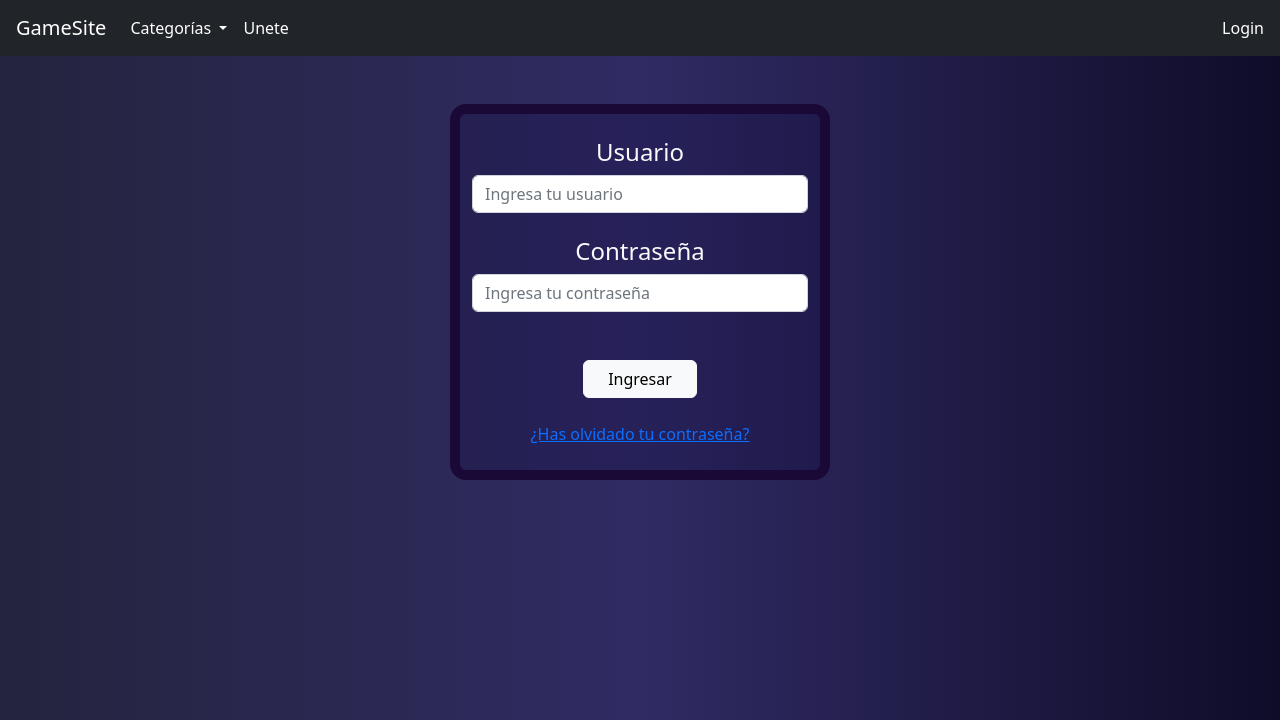
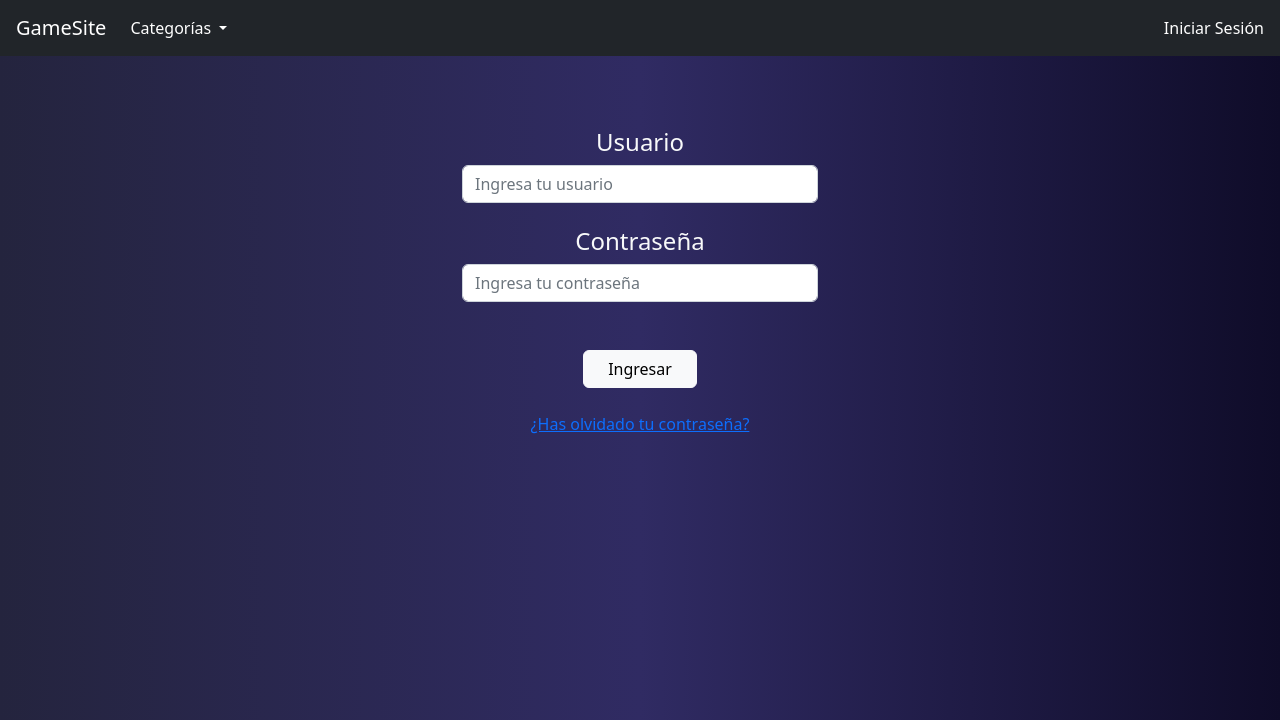
Before and after one commit to Wladimir3984/PROYECTO_BIMESTRE_PROGRAMACION_WEB, a Django app: page /loggin/ in a window 1280 px wide. Shown: the top 720 px of the page. Run offline with Django 4.2, Linux system fonts and the light colour scheme; parts of the project's set-up code (start-up, migrations or seed data) failed here and were passed over.

Commit message:
iniciar y cerrar sesión listo, falta el registrarse y ver el tema de validar si es admin o no

```diff
--- a/gamesite/app/static/app/css/loggin.css
+++ b/gamesite/app/static/app/css/loggin.css
@@ -1,15 +1,15 @@
-#col_loggin{
-    background-color: rgba(9, 3, 58, 0.233);
-    border: 10px solid rgb(26, 8, 54);
-    border-radius: 1em;
-
+main {
+  background: #0f0c29; /* fallback for old browsers */
+  background: -webkit-linear-gradient(
+    to right,
+    #24243e,
+    #302b63,
+    #0f0c29
+  ); /* Chrome 10-25, Safari 5.1-6 */
+  background: linear-gradient(
+    to right,
+    #24243e,
+    #302b63,
+    #0f0c29
+  ); /* W3C, IE 10+/ Edge, Firefox 16+, Chrome 26+, Opera 12+, Safari 7+ */
 }
-
-.incorrecto{
-    color: red;
-
-}
-
-.correcto{
-    color: rgb(0, 255, 0);
-}
--- a/gamesite/app/templates/app/base.html
+++ b/gamesite/app/templates/app/base.html
@@ -63,14 +63,27 @@
                     </li>
                   </ul>
                 </li>
-                <li class="nav-item">
-                  <a class="nav-link active" href="{% url 'formulario' %}">Unete</a>
-                </li>
               </ul>
               <ul class="navbar-nav ms-auto pe-2">
+
+
+
+               {% if user.is_authenticated %}
+                  <li class="nav-item">
+                        <a class="nav-link active" href="#">@{{ user.username }}</a>
+                  </li>
+
+                  <li class="nav-item">
+                        <a class="nav-link active" href="{% url 'logout' %}">Cerrar Sesión</a>
+                  </li>
+
+               {% else %}
                 <li class="nav-item">
-                  <a class="nav-link active" href="{% url 'loggin' %}">Login</a>
+                  <a class="nav-link active" href="{% url 'login' %}">Iniciar Sesión</a>
                 </li>
+
+               {% endif %}
+
               </ul>
             </div>
           </nav>
--- a/gamesite/gamesite/settings.py
+++ b/gamesite/gamesite/settings.py
@@ -26,6 +26,8 @@ SECRET_KEY = 'django-insecure-)%hliycfz5^1hg@(mk8v#b5jrkd3m5(z(+b940#*_czx=6$a2h
 DEBUG = True
 
 ALLOWED_HOSTS = []
+LOGIN_REDIRECT_URL = '/'
+LOGOUT_REDIRECT_URL = '/'
 
 
 # Application definition
--- a/gamesite/gamesite/urls.py
+++ b/gamesite/gamesite/urls.py
@@ -19,4 +19,5 @@ urlpatterns = [
     path('admin/', admin.site.urls),
     path('', include('app.urls')),
     path('oneturoetu234tnr4234rntrt234rnt234ntroeturoetur884oetnun/', include('auth_admin.urls')),
+    path('accounts/', include('django.contrib.auth.urls')),
 ]
```
Also changed, not shown: gamesite/app/templates/registration/login.html (added, +28 -0 lines).
